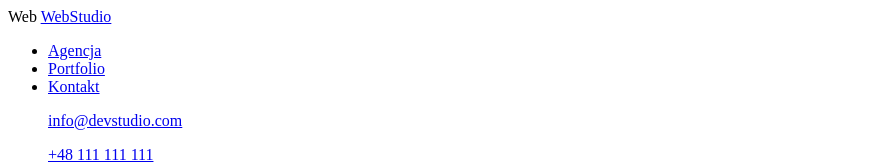
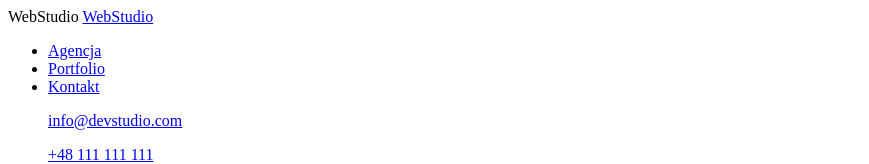
Before and after one commit to PawelKarpe/goit-markup-hw-01, a plain HTML site: page index.html in a window 1280 px wide. Shown: the top 164 px of the page, without its empty margins (0-869 px from the left). Drawn offline with Linux system fonts and the light colour scheme.

Commit message:
first index html init

```diff
--- a/index.html
+++ b/index.html
@@ -11,7 +11,7 @@
 <body>
     <header>
         <nav>
-            <span class="accent">Web</span>
+            <span>Web</span><span>Studio</span>
                 <a href="#">WebStudio</a>
             <ul>
                 <li><a href="#">Agencja</a></li>
```
